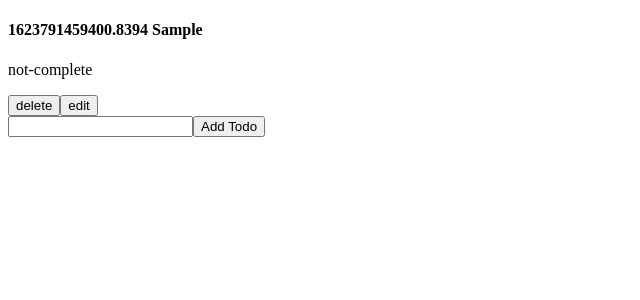
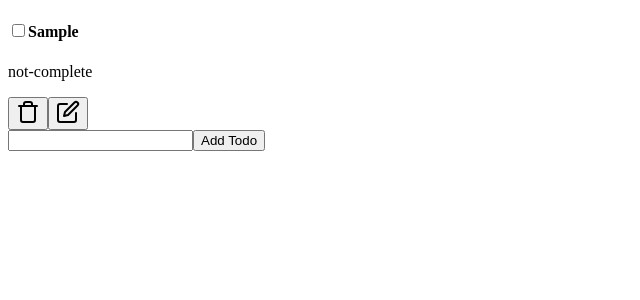
Before and after one commit to compiuta/listdos-react, a React (Create React App) app: page / in a window 1280 px wide. Both pictures are taken after typing "Sample" into the empty fields and a click on the button "Add Todo". Shown: the top 300 px of the page, without its empty margins (0-640 px from the left). Built offline with nearby package versions, Linux system fonts and the light colour scheme.

Commit message:
add feathericon package and add complete checkbox functionality

```diff
--- a/package.json
+++ b/package.json
@@ -8,6 +8,7 @@
     "@testing-library/user-event": "^12.8.3",
     "react": "^17.0.2",
     "react-dom": "^17.0.2",
+    "react-feather": "^2.0.9",
     "react-scripts": "4.0.3",
     "web-vitals": "^1.1.2"
   },
--- a/src/Todo.js
+++ b/src/Todo.js
@@ -1,8 +1,24 @@
-import React, { useState } from "react";
+import React, { useState, useEffect } from "react";
+import * as Icon from "react-feather";
 
 const Todo = ({ id, todo, complete, allData, sendData }) => {
   const [isEditMode, setIsEditMode] = useState(false);
   const [editInputValue, setEditInputValue] = useState(todo);
+  const [isComplete, setIsComeplete] = useState(complete);
+  const getEditedData = () => {
+    const editedData = {
+      id: id,
+      todo: editInputValue,
+      complete: isComplete,
+    };
+
+    const newData = allData.map((item) =>
+      item.id === editedData.id ? editedData : item
+    );
+
+    return newData;
+  };
+
   const deleteTodo = () => {
     const filteredData = allData.filter((item) => item.id !== id);
 
@@ -17,19 +33,22 @@ const Todo = ({ id, todo, complete, allData, sendData }) => {
     setEditInputValue(e.target.value);
   };
 
+  const completeTodo = () => {
+    setIsComeplete(!isComplete);
+  };
+
   const editTodo = () => {
-    const editedData = {
-      id: id,
-      todo: editInputValue,
-      complete: complete,
-    };
-
-    const newData = allData.map((item) =>
-      item.id === editedData.id ? editedData : item
-    );
+    const newData = getEditedData();
     sendData(newData);
     toggleEditMode();
   };
+
+  useEffect(() => {
+    if (isComplete !== complete) {
+      const newData = getEditedData();
+      sendData(newData);
+    }
+  }, [isComplete]);
   return (
     <div className={isEditMode ? "todo-container edit-mode" : "todo-container"}>
       {isEditMode ? (
@@ -40,24 +59,29 @@ const Todo = ({ id, todo, complete, allData, sendData }) => {
         />
       ) : (
         <h4 className="todo">
-          {id} {todo}
+          <input
+            type="checkbox"
+            onClick={completeTodo}
+            defaultChecked={isComplete ? "checked" : null}
+          />
+          {todo}
         </h4>
       )}
 
-      <p className={complete ? "complete" : "not-complete"}>
-        {complete ? "complete" : "not-complete"}
+      <p className={isComplete ? "complete" : "not-complete"}>
+        {isComplete ? "complete" : "not-complete"}
       </p>
       <div className="todo-menu">
-        <button className="todo-delete" onClick={deleteTodo}>
-          delete
+        <button title="delete" className="todo-delete" onClick={deleteTodo}>
+          <Icon.Trash />
         </button>
         {isEditMode ? (
           <button className="done" onClick={editTodo}>
             done
           </button>
         ) : (
-          <button className="todo-edit" onClick={toggleEditMode}>
-            edit
+          <button title="edit" className="todo-edit" onClick={toggleEditMode}>
+            <Icon.Edit />
           </button>
         )}
       </div>
```
